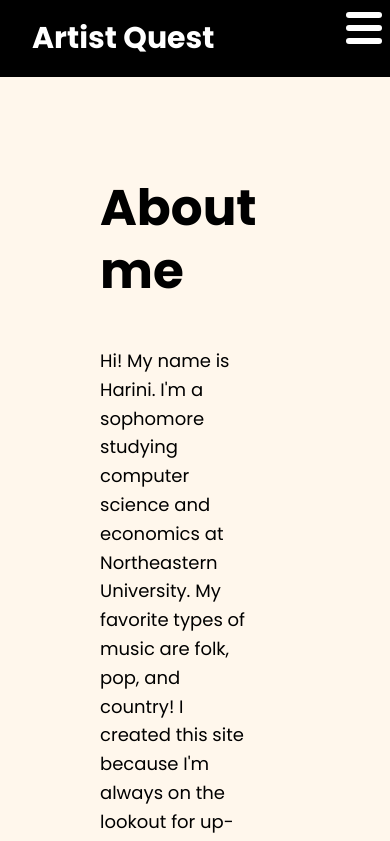
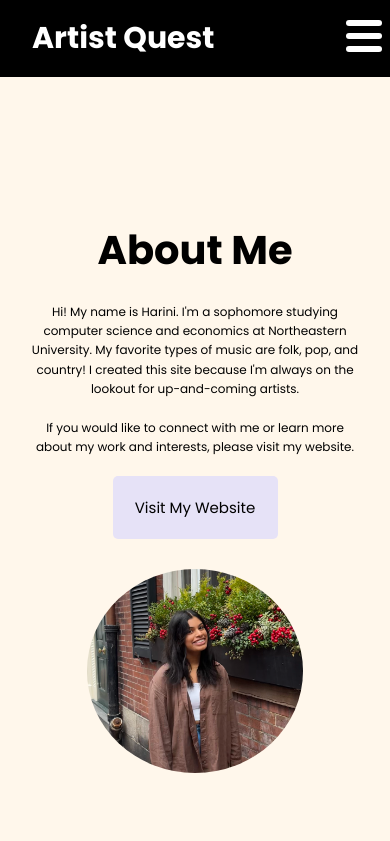
Before and after one commit to hariniavula/find-music, a React (Vite) app: page /about in a window 390 px wide. Shown: the top 841 px of the page. Built offline with nearby package versions, Linux system fonts and the light colour scheme.

Commit message:
about page responsiveness

```diff
--- a/src/components/About/About.css
+++ b/src/components/About/About.css
@@ -1,63 +1,152 @@
+
+
 .entire-about {
-    background-image: url('/src/assets/plain\ back.jpg');
-    background-size: cover;
-    background-repeat: no-repeat;
-    background-position: center;
-    background-attachment: fixed;
+  min-height: 100vh; /* Ensure it always occupies full height */
+  display: flex;
+  justify-content: center;
+  align-items: center;
+  background-color: #FFF7EB;
+  color: black;
+
 }
 
 .about {
   display: flex;
-      align-items: flex-start;
+  align-items: start;
+  flex-direction: row;
+  padding: 100px 0px 10px 100px; /* Adjust padding */
   color: black;
-      padding: 100px; /* Adjust margin as needed */
+  box-sizing: border-box; /* Ensure padding doesn't add to height */
+  width: 100%; /* Make sure it fills the width */
 
 }
 
 .about-image {
-      width: 45%;
-      height: 45%;
-      padding: 70px;
+  width: 40%;
+  height: auto;
+  padding-right: 40px;
+  padding-left: 40px;
 }
+
 
 .about-text {
   display: flex;
   flex-direction: column;
   justify-content: center;
   font-size: 30px;
+  max-width: 100%;
+  text-align: left;
 }
+
 
 h1 {
   line-height: 1.25;
-      font-family: "Permanent Marker", cursive;
-
+  font-family: Poppins;
 }
 
 p {
   font-size: 18px;
-
 }
 
-    img {
 
-        border-radius: 50%;
-    }
 
 button {
   padding-top: 20px;
   padding-bottom: 20px;
-            font-size: 16px;
+  font-size: 15px;
   color: black;
   background-color: #e6e2f7;
   border: none;
   border-radius: 5px;
   font-family: "Poppins", sans-serif;
   cursor: pointer;
-            width: 50%;
+  width: 30%;
   align-items: center;
   transition: 1s;
 }
 
 button:hover {
   scale: 0.92;
+  background-color: #d9d7e6;
 }
+
+
+/* Responsive adjustments */
+@media (max-width: 1024px) {
+  .about {
+    flex-direction: column;
+    align-items: center;
+    padding: 50px 20px 0 20px;
+  }
+
+  .about-image {
+    width: 80%;
+    margin-top: 30px;
+  }
+
+  .about-text {
+    font-size: 30px;
+    padding: 0 20px;
+    text-align: center;
+
+  }
+
+  h1 {
+    font-size: 60px;
+  }
+
+  p {
+    font-size: 16px;
+  }
+
+
+  button {
+    width: 30%;
+    display: block;
+    margin: auto;
+  }
+}
+
+@media (max-width: 768px) {
+  .about {
+    padding: 20px;
+  }
+
+  .about-text {
+    font-size: 20px;
+  }
+
+  h1 {
+    font-size: 50px;
+  }
+
+  p {
+    font-size: 14px;
+  }
+}
+
+@media (max-width: 480px) {
+  .about {
+    padding: 10px;
+  }
+
+  .about-image {
+    width: 80%;
+  }
+
+  .about-text {
+    font-size: 18px;
+  }
+
+  h1 {
+    font-size: 40px;
+  }
+
+  p {
+    font-size: 12px;
+  }
+
+  button {
+    width: 50%;
+  }
+}
--- a/src/components/About/About.jsx
+++ b/src/components/About/About.jsx
@@ -13,27 +13,49 @@ import './About.css';
     </button>
   );
 };
-
-
-
+/*
 const About = () => {
   return (
-    <div className = "entire-about">
-    <div id = "about-me" className="about">
 
-      <div className="about-text">
-        <h3>About me</h3>
-        <br/>
-        <p> Hi! My name is Harini. I'm a sophomore studying computer science and economics at Northeastern University. My favorite types of music are folk, pop, and country! I created this site because I'm always on the lookout for up-and-coming artists. </p>
-        <br/>
+    <div className="about">
+      <div className="about-left">
+        <img src="/src/assets/smaller-about.png" alt="harini" className="about-image" />
+      </div>
+      <div className="about-right">
+        <div className="about-title">
+          <h1>About Me</h1>
+        </div>
+        <div className="about-para">
+          <p>Hi! My name is Harini. I'm a sophomore studying computer science and economics at Northeastern University. My favorite types of music are folk, pop, and country! I created this site because I'm always on the lookout for up-and-coming artists.</p>
           <p>If you would like to connect with me or learn more about my work and interests, please visit my website.</p>
-        <br/>
           <Button link="https://hariniavula.github.io/harini-website/">Visit My Website</Button>
         </div>
-      <img src="/src/assets/smaller-about.png" alt="harini" className="about-image" />
+
       </div>
     </div>
   );
 }
 
 export default About;
+ */
+
+
+const About = () => {
+  return (
+    <div className = "entire-about">
+    <div id = "title" className="about">
+      <div className="about-text">
+        <h1>About Me</h1>
+        <br/>
+        <p>Hi! My name is Harini. I'm a sophomore studying computer science and economics at Northeastern University. My favorite types of music are folk, pop, and country! I created this site because I'm always on the lookout for up-and-coming artists.</p>
+          <p>If you would like to connect with me or learn more about my work and interests, please visit my website.</p>
+          <Button link="https://hariniavula.github.io/harini-website/">Visit My Website</Button>
+      </div>
+      <img src="/src/assets/smaller-about.png" alt="Harini Profile" className="about-image" />
+
+    </div>
+    </div>
+  );
+}
+
+export default About;
--- a/src/components/Home/Home.css
+++ b/src/components/Home/Home.css
@@ -4,43 +4,119 @@
   background-repeat: no-repeat;
   background-position: center;
   background-attachment: fixed;
-  height: 100vh;
+  min-height: 100vh; /* Ensure it always occupies full height */
+  display: flex;
+  justify-content: center;
+  align-items: center;
 }
 
 .home {
   display: flex;
-    align-items: flex-start;
-    padding-top: 100px;
-    padding-left: 25px;
+  align-items: start;
+  flex-direction: row;
+  padding: 100px 25px 0 25px; /* Adjust padding */
   color: black;
-    padding: 100px; /* Adjust margin as needed */
-
+  box-sizing: border-box; /* Ensure padding doesn't add to height */
+  width: 100%; /* Make sure it fills the width */
 }
 
 .home-image {
   width: 50%;
-    height: 50%;
+  height: auto;
   padding-right: 70px;
+  padding-left: 20px;
 }
+
 
 .home-text {
   display: flex;
   flex-direction: column;
   justify-content: center;
   font-size: 30px;
+  max-width: 100%;
+  text-align: left;
 }
 
-  h1 {
+
+.home-text h1 {
   line-height: 1.25;
   font-family: "Permanent Marker", cursive;
-
 }
 
 p {
   font-size: 18px;
-
 }
 
 img {
   border-radius: 50%;
 }
+
+/* Responsive adjustments */
+@media (max-width: 1024px) {
+  .home {
+    flex-direction: column;
+    align-items: center;
+    padding: 50px 20px 0 20px;
+  }
+
+  .home-image {
+    width: 80%;
+    padding-right: 0;
+    margin-bottom: 30px;
+  }
+
+  .home-text {
+    font-size: 30px;
+    padding: 0 20px;
+    text-align: center;
+
+  }
+
+  h1 {
+    font-size: 60px;
+  }
+
+  p {
+    font-size: 16px;
+  }
+}
+
+@media (max-width: 768px) {
+  .home {
+    padding: 20px;
+  }
+
+  .home-text {
+    font-size: 20px;
+  }
+
+  h1 {
+    font-size: 50px;
+  }
+
+  p {
+    font-size: 14px;
+  }
+}
+
+@media (max-width: 480px) {
+  .home {
+    padding: 10px;
+  }
+
+  .home-image {
+    width: 80%;
+  }
+
+  .home-text {
+    font-size: 18px;
+  }
+
+  h1 {
+    font-size: 40px;
+  }
+
+  p {
+    font-size: 12px;
+  }
+}
--- a/src/components/Home/Home.jsx
+++ b/src/components/Home/Home.jsx
@@ -11,7 +11,6 @@ const Home = () => {
         <h1> next favorite artist </h1>
         <br/>
         <p>Dive into a world of fresh sounds and undiscovered talent! Take our quick music quiz to identify your preferred genres, or start exploring!</p>
-        <br/>
         <p>By supporting these talented individuals, you'll not only expand your musical horizons but also help the artists grow and thrive. Discover, enjoy, and support the future of music today!</p>
       </div>
     </div>
--- a/src/components/Nav/Navbar.css
+++ b/src/components/Nav/Navbar.css
@@ -54,7 +54,7 @@ nav ul li a:not(.active):hover {
 nav .menu {
     display: none;
     position: absolute;
-    top: 0.75rem;
+    top: 1.25rem;
     right: 0.5rem;
     flex-direction: column;
     justify-content: space-between;
```
Lines whose indentation alone changed are shown as unchanged.
